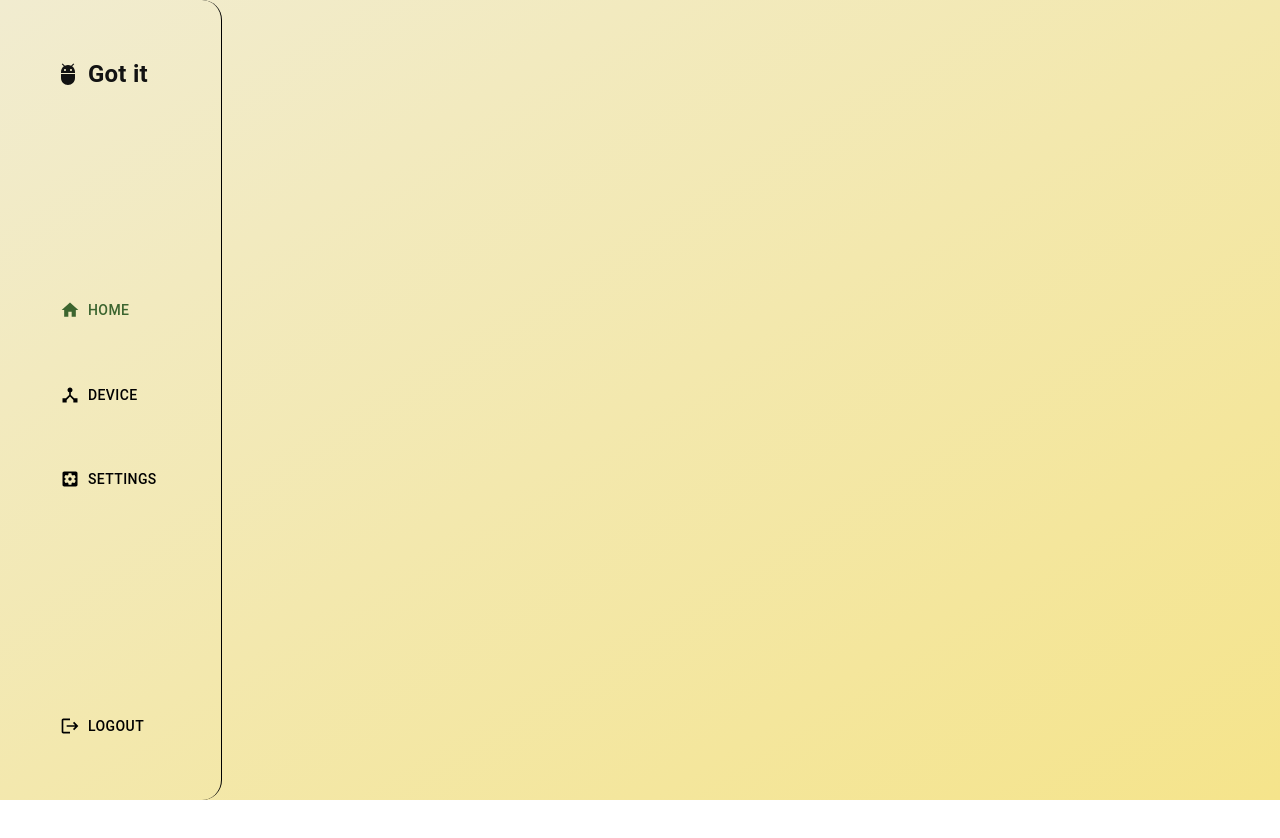
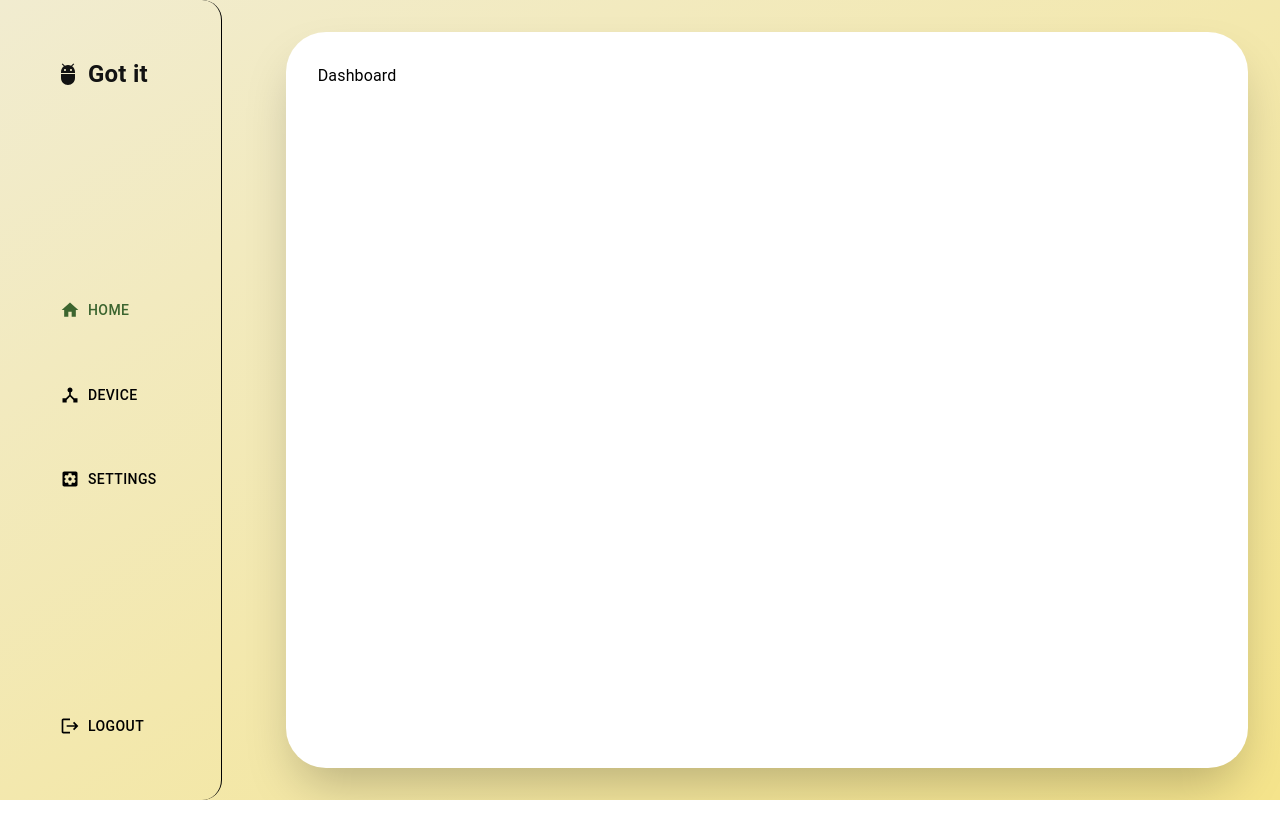
Before and after one commit to Gnauqoa/insect-catch-web, a React (Create React App) app: page / in a window 1280 px wide. Shown: the top 838 px of the page. After the commit the page ends 800 px from the top, so only its background shows below. Built offline with nearby package versions, Linux system fonts and the light colour scheme.

Commit message:
setup layout

```diff
--- a/src/App.js
+++ b/src/App.js
@@ -3,7 +3,7 @@ import { BrowserRouter, Routes, Route, Outlet } from "react-router-dom";
 import { ThemeProvider } from "@mui/material/styles";
 import theme from "./theme";
 import Home from "./features/home";
-import { Box, Container } from "@mui/material";
+import { Box } from "@mui/material";
 import MenuBar from "./features/menuBar";
 const App = () => (
   <ThemeProvider theme={theme}>
@@ -13,16 +13,21 @@ const App = () => (
           background: "linear-gradient(to right bottom, #f1ecd0, #f5e48b)",
           display: "flex",
           flexDirection: "row",
+          width: "100%",
         }}
       >
-        <div className="h-screen">
+        <div className="h-screen flex flex-row gap-8 w-full">
           <MenuBar />
-          <Routes>
-            <Route path="/" element={<Home />} />
-            <Route path="*" element={<p>There's nothing here!</p>} />
-          </Routes>
+          <div className="flex flex-col p-8 w-full">
+            <div className="flex flex-col h-full p-8 w-full bg-[#ffffff] rounded-[40px] shadow-2xl">
+              <Routes>
+                <Route path="/" element={<Home />} />
+                <Route path="*" element={<p>There's nothing here!</p>} />
+              </Routes>
+            </div>
+          </div>
+
           <Outlet />
-          <div className="flex pt-40"></div>
         </div>
       </Box>
     </BrowserRouter>
--- a/src/features/home/index.jsx
+++ b/src/features/home/index.jsx
@@ -1,12 +1,18 @@
-import { Container } from "@mui/material";
+import { Container, Typography } from "@mui/material";
 import React from "react";
 
 
 const Home = () => {
   return(
-    <Container>
+    <div className="flex flex-col w-full ">
+      <Typography
+        sx={{
 
-    </Container>
+        }}
+      >
+        Dashboard
+      </Typography>
+    </div>
   )
 }
 
```
